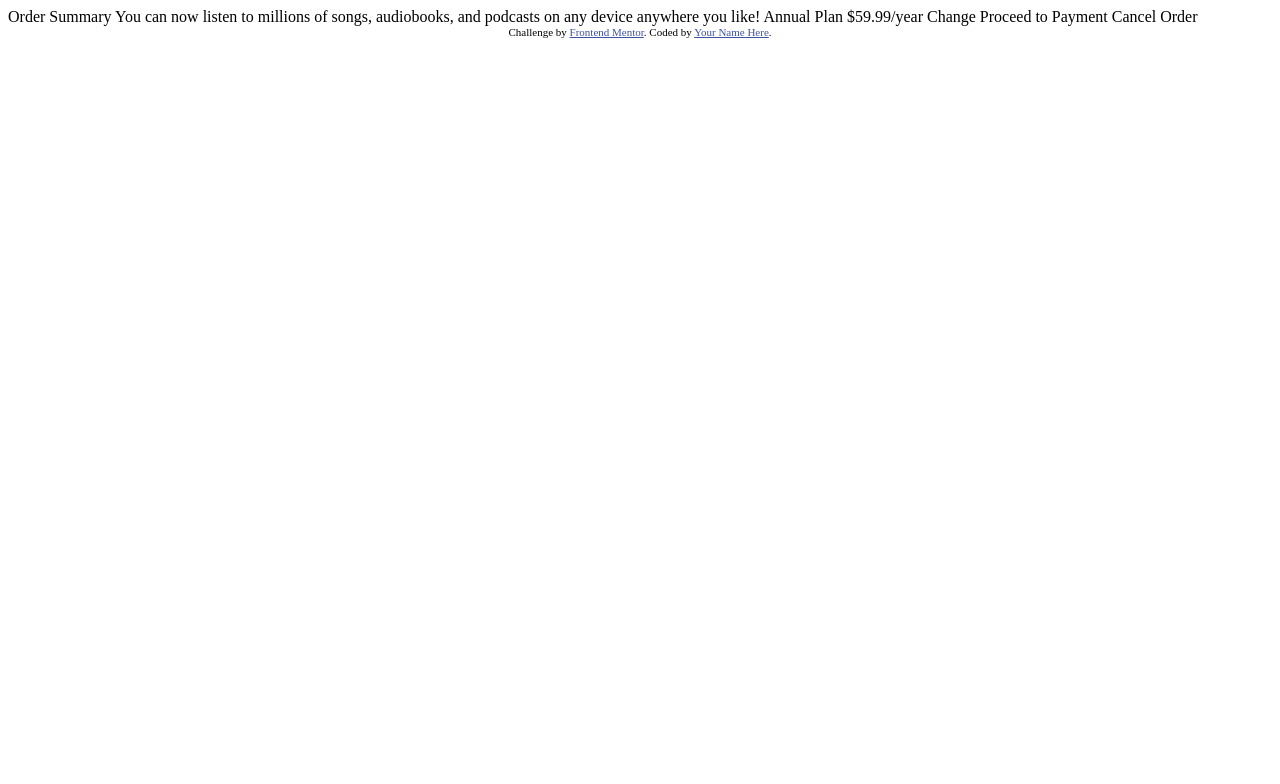
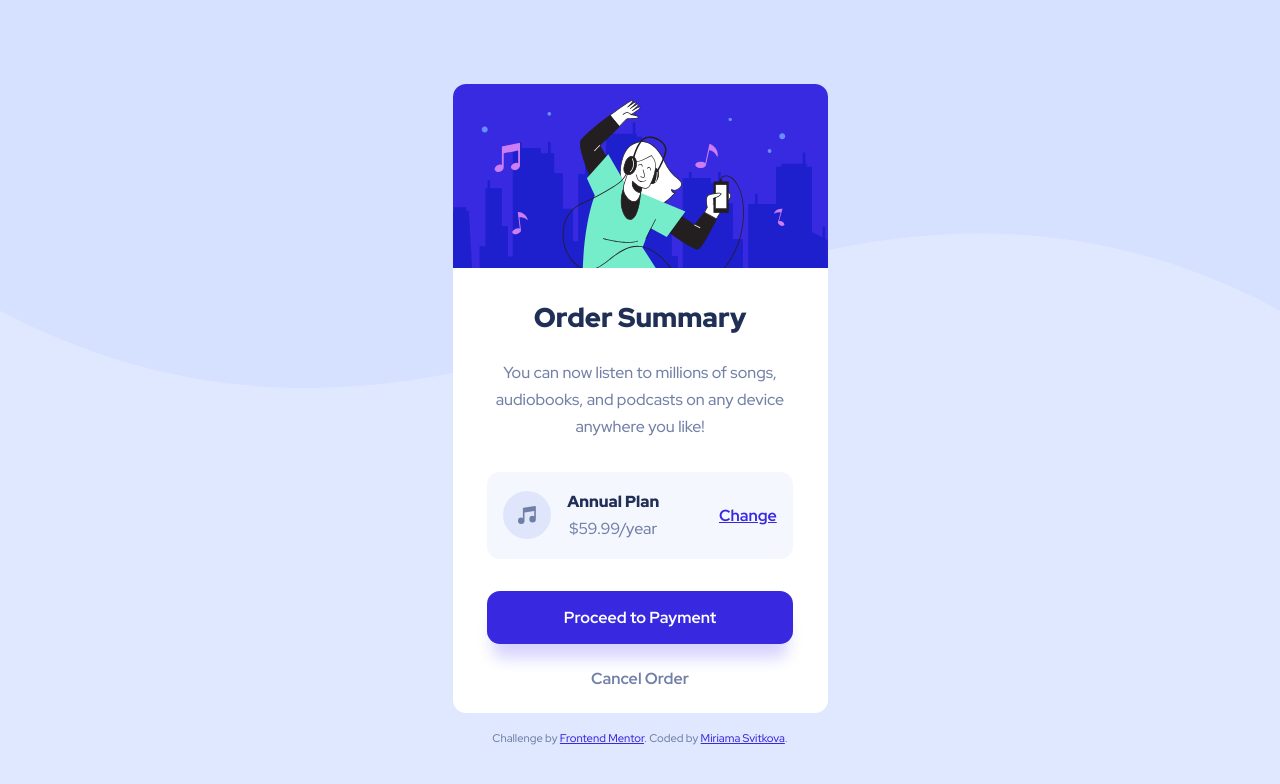
Before and after one commit to miri52/order-summary-component, a plain HTML site: page index.html in a window 1280 px wide. Drawn offline with Linux system fonts and the light colour scheme.

Commit message:
Complete the challenge

```diff
--- a/index.html
+++ b/index.html
@@ -1,37 +1,61 @@
 <!DOCTYPE html>
 <html lang="en">
   <head>
-  <meta charset="UTF-8">
-  <meta name="viewport" content="width=device-width, initial-scale=1.0"> <!-- displays site properly based on user's device -->
+    <meta charset="UTF-8" />
+    <meta name="viewport" content="width=device-width, initial-scale=1.0" />
+    <!-- displays site properly based on user's device -->
 
-  <link rel="icon" type="image/png" sizes="32x32" href="./images/favicon-32x32.png">
-
+    <link
+      rel="icon"
+      type="image/png"
+      sizes="32x32"
+      href="./images/favicon-32x32.png"
+    />
+    <link rel="preconnect" href="https://fonts.googleapis.com" />
+    <link rel="preconnect" href="https://fonts.gstatic.com" crossorigin />
+    <link
+      href="https://fonts.googleapis.com/css2?family=Red+Hat+Display:wght@500;700;900&display=swap"
+      rel="stylesheet"
+    />
+    <link rel="stylesheet" href="styles.css" />
     <title>Frontend Mentor | Order summary card</title>
-
-  <!-- Feel free to remove these styles or customise in your own stylesheet 👍 -->
-  <style>
-    .attribution { font-size: 11px; text-align: center; }
-    .attribution a { color: hsl(228, 45%, 44%); }
-  </style>
   </head>
   <body>
+    <main>
+      <div class="container">
+        <div>
+          <img class="img-hero" src="images/illustration-hero.svg" />
+        </div>
+        <div class="main-info">
+          <h1>Order Summary</h1>
+          <p>
+            You can now listen to millions of songs, audiobooks, and podcasts on
+            any device anywhere you like!
+          </p>
 
-  Order Summary
+          <div class="subscription-plan">
+            <img class="music-icon" src="images/icon-music.svg" />
+            <div class>
+              <div class="plan-type">Annual Plan</div>
+              <span> $59.99/year </span>
+            </div>
 
-  You can now listen to millions of songs, audiobooks, and podcasts on any
-  device anywhere you like!
-
-  Annual Plan
-  $59.99/year
-
-  Change
-
-  Proceed to Payment
-  Cancel Order
-
+            <a class="change-plan-btn" href="#">Change</a>
+          </div>
+          <div class="buttons">
+            <button class="btn btn-primary">Proceed to Payment</button>
+            <button class="btn btn-secondary">Cancel Order</button>
+          </div>
+        </div>
+      </div>
       <div class="attribution">
-    Challenge by <a href="https://www.frontendmentor.io?ref=challenge" target="_blank">Frontend Mentor</a>.
-    Coded by <a href="#">Your Name Here</a>.
+        Challenge by
+        <a href="https://www.frontendmentor.io?ref=challenge" target="_blank"
+          >Frontend Mentor</a
+        >. Coded by
+        <a href="https://github.com/miri52" target="_blank">Miriama Svitkova</a
+        >.
       </div>
+    </main>
   </body>
 </html>
--- /dev/null
+++ b/styles.css
@@ -0,0 +1,170 @@
+* {
+  box-sizing: border-box;
+}
+
+:root {
+  --pale-blue: hsl(225, 100%, 94%);
+  --bright-blue: hsl(245, 75%, 52%);
+  --very-pale-blue: hsl(225, 100%, 98%);
+  --desaturated-blue: hsl(224, 23%, 55%);
+  --dark-blue: hsl(223, 47%, 23%);
+  --hover-blue: hsl(245, 65%, 65%);
+  --white: #fff;
+
+  --ff-primary: "Red Hat Display", sans-serif;
+
+  --fs-h1: 1.7rem;
+  --fs-body: 1rem;
+  --fs-extra: 0.7rem;
+
+  --fw-reg: 500;
+  --fw-bold: 700;
+  --fw-extra-bold: 900;
+
+  --br: 13px;
+  --bs: hsl(244deg 93% 91%) 0px 20px 16px -6px,
+    rgb(255 255 255 / 80%) -6px -2px 16px 0px;
+}
+
+body {
+  font-family: var(--ff-primary);
+  font-size: var(--fs-body);
+  font-weight: var(--fw-reg);
+  color: var(--desaturated-blue);
+  margin: 0;
+  text-align: center;
+  background: url(images/pattern-background-mobile.svg);
+  background-color: var(--pale-blue);
+  background-repeat: no-repeat;
+  background-size: contain;
+  line-height: 1.7;
+}
+
+main {
+  height: 100vh;
+  display: flex;
+  flex-direction: column;
+  align-items: center;
+  justify-content: center;
+}
+
+h1 {
+  font-weight: var(--fw-extra-bold);
+  color: var(--dark-blue);
+  font-size: var(--fs-h1);
+}
+
+img {
+  max-width: 100%;
+  object-fit: cover;
+}
+
+.img-hero {
+  width: 100%;
+  border-radius: var(--br) var(--br) 0 0;
+}
+
+.container {
+  width: 90%;
+  max-width: 375px;
+  margin: 2em auto 1em;
+  background: var(--white);
+  border-radius: var(--br);
+  display: flex;
+  flex-direction: column;
+  justify-content: space-between;
+}
+
+.main-info {
+  max-width: 90%;
+  padding: 0 1em;
+  margin: 0 auto;
+}
+
+.subscription-plan {
+  display: flex;
+  align-items: center;
+  justify-content: left;
+  padding: 1em;
+  margin: 2em 0;
+  background: var(--very-pale-blue);
+  border-radius: var(--br);
+}
+
+.music-icon {
+  margin-right: 1em;
+}
+
+.plan-type {
+  color: var(--dark-blue);
+  font-weight: var(--fw-extra-bold);
+}
+
+.change-plan-btn {
+  margin-left: auto;
+  color: var(--bright-blue);
+  font-weight: var(--fw-bold);
+}
+
+.change-plan-btn:hover,
+.change-plan-btn:focus {
+  color: var(--hover-blue);
+  text-decoration: none;
+}
+
+.btn {
+  display: block;
+  margin: 1em auto;
+  font-family: inherit;
+  font-size: inherit;
+  font-weight: var(--fw-bold);
+  border: none;
+  padding: 1em;
+  width: 100%;
+  border-radius: var(--br);
+}
+
+.btn-primary {
+  background: var(--bright-blue);
+  color: #fff;
+  color: var(--white);
+  box-shadow: var(--bs);
+}
+
+.btn-primary:hover,
+.btn-primary:focus {
+  background: var(--hover-blue);
+  cursor: pointer;
+}
+
+.btn-secondary {
+  border: none;
+  background: transparent;
+  color: inherit;
+  padding: 0.5em;
+}
+
+.btn-secondary:hover,
+.btn-secondary:focus {
+  color: var(--dark-blue);
+  cursor: pointer;
+}
+
+.attribution {
+  font-size: var(--fs-extra);
+}
+
+.attribution a {
+  color: var(--bright-blue);
+}
+
+.attribution a:hover,
+.attribution a:focus {
+  color: var(--hover-blue);
+}
+
+@media (min-width: 750px) {
+  body {
+    background-image: url(images/pattern-background-desktop.svg);
+  }
+}
```
Lines whose indentation alone changed are shown as unchanged.
